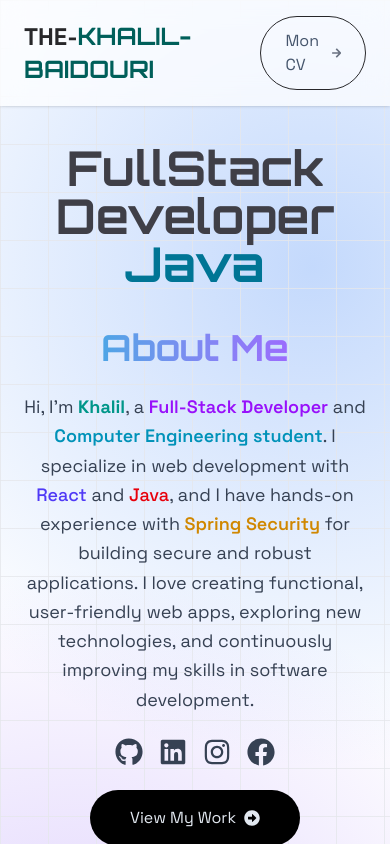
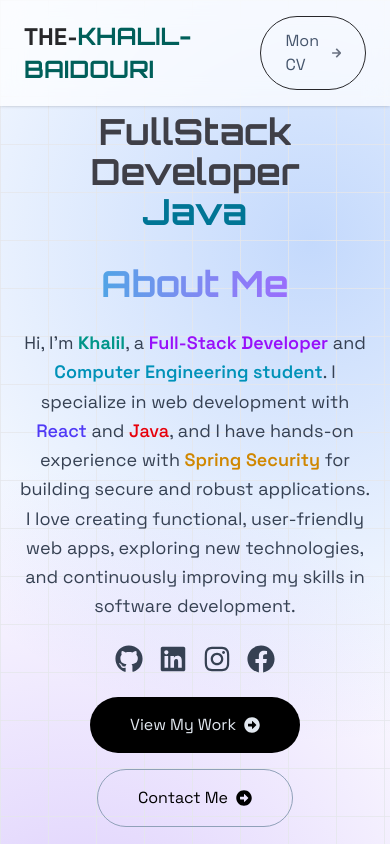
Before and after one commit to khalilbaidouri/portfolio, a React (Vite) app in the folder portfolio/: page / in a window 390 px wide. Shown: the top 844 px of the page. Built offline with nearby package versions, Linux system fonts and the light colour scheme; a web font is replaced by a local one.

Commit message:
adaptation pour mobile

```diff
--- a/portfolio/src/components/Hero.jsx
+++ b/portfolio/src/components/Hero.jsx
@@ -20,11 +20,11 @@ const Hero = () => {
         }}
       />
       {/* Your Content/Components */}
-      <div className="max-w-7xl mx-auto px-6 py-20">
+<div className="max-w-7xl mx-auto px-4 sm:px-6 py-12 sm:py-20">
         <div className="grid grid-cols-1 lg:grid-cols-2 gap-12 items-center">
           {/* Texte */}
           <div className="text-center lg:text-left">
-            <h1 className="text-5xl sm:text-6xl md:text-7xl font-bold mb-10">
+<h1 className="text-4xl sm:text-5xl md:text-7xl font-bold mb-8 break-words">
               <span className="text-zinc-700">FullStack Developer</span>
               <br />
               <span className="text-cyan-700">Java</span>
@@ -54,7 +54,7 @@ const Hero = () => {
 
           {/* Image */}
           <div className="flex justify-center">
-            <div className="relative w-72 h-72 sm:w-80 sm:h-100 floating">
+<div className="relative w-72 h-72 sm:w-80 sm:h-100 floating">
               <div className="absolute inset-0 rounded-2xl overflow-hidden border-4 border-slate-600/30 glow">
                 <img
                   className="w-full h-full object-cover"
--- a/portfolio/src/index.css
+++ b/portfolio/src/index.css
@@ -37,3 +37,8 @@ h1, h2, h3, h4, h5, h6 {
 .group:hover .animate-scroll {
   animation-play-state: paused;
 }
+@media (max-width: 640px) {
+  .floating {
+    transform: none;
+  }
+}
```
